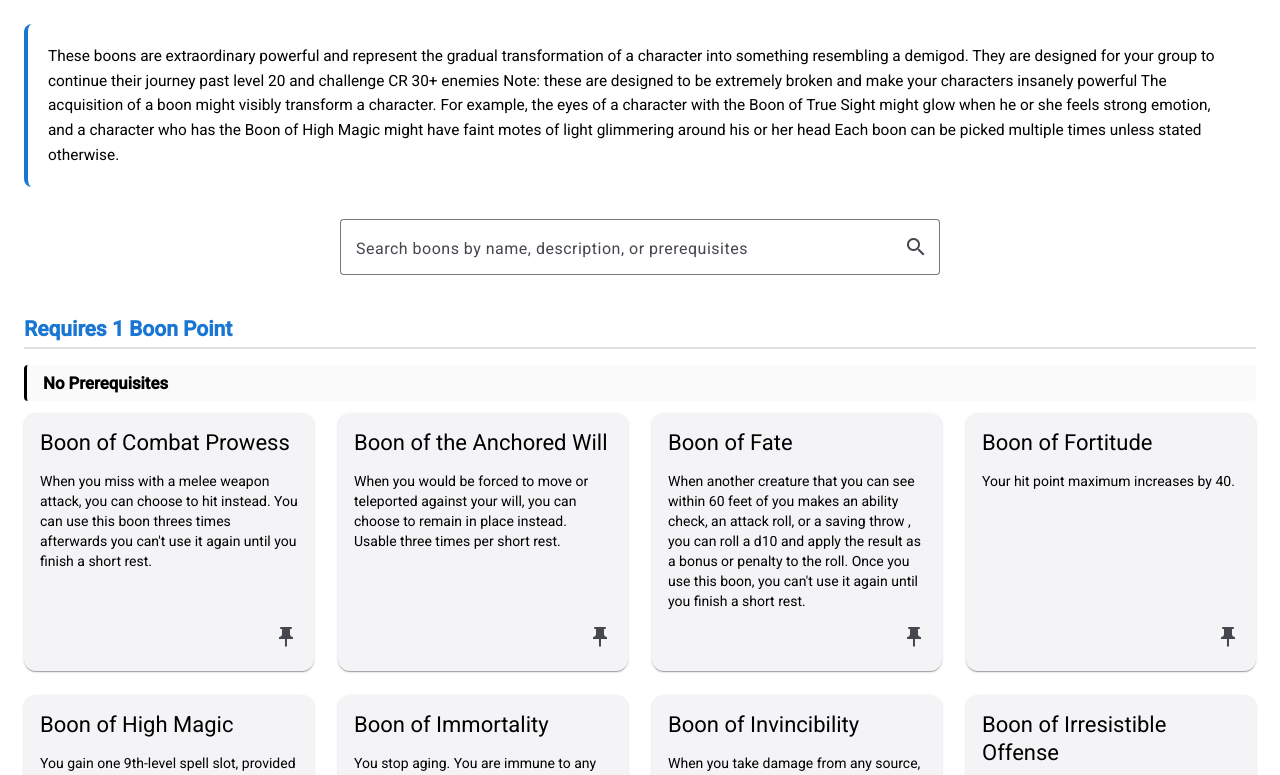
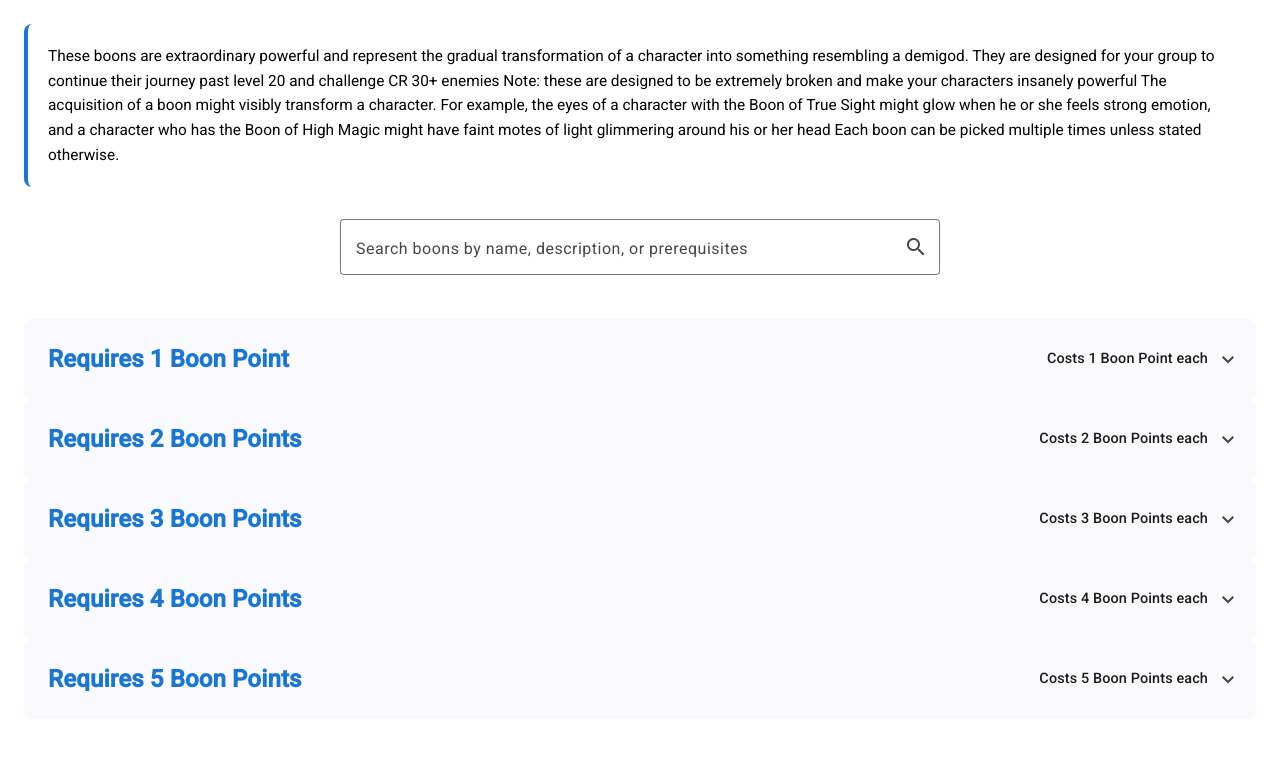
Before and after one commit to edlost113/boonsV2, an Angular app: page / in a window 1280 px wide. Shown: the top 775 px of the page. Built offline with nearby package versions, Linux system fonts and the light colour scheme.

Commit message:
formatting change to make level groups collapsable

```diff
--- a/src/app/app.css
+++ b/src/app/app.css
@@ -300,6 +300,57 @@
     background-color: #ff9800 !important; /* Brighter orange for dark mode */
     color: #000000 !important; /* Black text for better contrast on bright orange */
   }
+
+  /* Dark mode expansion panel styling */
+  .level-group mat-expansion-panel {
+    background-color: var(--bg-secondary) !important;
+    border: 1px solid #404040 !important;
+  }
+
+  .level-group mat-expansion-panel-header {
+    background-color: #2d2d2d !important;
+  }
+
+  .level-group mat-expansion-panel-header .mat-expansion-panel-header-title h2.level-header {
+    color: #64b5f6 !important;
+  }
+}
+
+/* Expansion panel styles */
+.level-group mat-accordion {
+  margin-bottom: 32px;
+}
+
+.level-group mat-expansion-panel {
+  box-shadow: var(--shadow-card);
+  border-radius: 8px;
+  overflow: hidden;
+}
+
+.level-group mat-expansion-panel-header {
+  background-color: var(--bg-secondary);
+  padding: 16px 24px;
+}
+
+.level-group mat-expansion-panel-header .mat-expansion-panel-header-title h2.level-header {
+  margin: 0;
+  padding-bottom: 0;
+  border-bottom: none;
+  font-size: 1.5em;
+}
+
+.level-group mat-expansion-panel-header .mat-expansion-panel-header-description {
+  justify-content: flex-end;
+  color: var(--text-secondary);
+  font-size: 0.9em;
+}
+
+.level-group .mat-expansion-panel-content {
+  padding: 0;
+}
+
+.level-group .mat-expansion-panel-body {
+  padding: 24px;
 }
 
 /* Card positioning styles */
--- a/src/app/app.html
+++ b/src/app/app.html
@@ -60,8 +60,19 @@
     </div>
   </div>
 
-  <div *ngFor="let group of groupedBoons()" class="level-group">
+  <mat-accordion *ngFor="let group of groupedBoons()" class="level-group">
+    <mat-expansion-panel
+      [expanded]="isPanelExpanded(group.level)"
+      (opened)="onPanelToggle(group.level, true)"
+      (closed)="onPanelToggle(group.level, false)">
+      <mat-expansion-panel-header>
+        <mat-panel-title>
           <h2 class="level-header">Requires {{ group.level }} Boon {{ group.level === 1 ? 'Point' : 'Points' }}</h2>
+        </mat-panel-title>
+        <mat-panel-description>
+           Costs  {{ group.level }} Boon {{ group.level === 1 ? 'Point' : 'Points' }} each
+        </mat-panel-description>
+      </mat-expansion-panel-header>
 
       <div *ngFor="let prereqGroup of group.prerequisiteGroups" class="prerequisite-group">
         <h3 class="prerequisite-header" *ngIf="prereqGroup.prerequisite !== 'No prerequisite'">
@@ -93,7 +104,8 @@
           </mat-card>
         </div>
       </div>
-  </div>
+    </mat-expansion-panel>
+  </mat-accordion>
 </div>
 
 <!-- * * * * * * * * * * * * * * * * * * * * * * * * * * * * * * * * -->
--- a/src/app/app.ts
+++ b/src/app/app.ts
@@ -7,6 +7,7 @@ import { MatButtonModule } from '@angular/material/button';
 import { MatInputModule } from '@angular/material/input';
 import { MatFormFieldModule } from '@angular/material/form-field';
 import { MatIconModule } from '@angular/material/icon';
+import { MatExpansionModule } from '@angular/material/expansion';
 import { FormsModule } from '@angular/forms';
 import { HttpClient } from '@angular/common/http';
 
@@ -22,7 +23,7 @@ type Boon = {
 
 @Component({
   selector: 'app-root',
-  imports: [RouterOutlet, CommonModule, MatCardModule, MatToolbarModule, MatButtonModule, MatInputModule, MatFormFieldModule, MatIconModule, FormsModule],
+  imports: [RouterOutlet, CommonModule, MatCardModule, MatToolbarModule, MatButtonModule, MatInputModule, MatFormFieldModule, MatIconModule, MatExpansionModule, FormsModule],
   templateUrl: './app.html',
   styleUrl: './app.css'
 })
@@ -32,6 +33,7 @@ export class App implements OnInit {
   boons = signal<Boon[]>([]);
   searchTerm = signal<string>('');
   pinnedBoons = signal<number[]>(this.loadPinnedFromStorage());
+  expandedPanels = signal<Set<number>>(this.loadExpandedFromStorage());
 
   // Computed signal to filter boons based on search term
   filteredBoons = computed(() => {
@@ -154,6 +156,23 @@ export class App implements OnInit {
     this.savePinnedToStorage(emptyArray);
   }
 
+  isPanelExpanded(level: number): boolean {
+    return this.expandedPanels().has(level);
+  }
+
+  onPanelToggle(level: number, isExpanded: boolean) {
+    const currentExpanded = new Set(this.expandedPanels());
+
+    if (isExpanded) {
+      currentExpanded.add(level);
+    } else {
+      currentExpanded.delete(level);
+    }
+
+    this.expandedPanels.set(currentExpanded);
+    this.saveExpandedToStorage(currentExpanded);
+  }
+
   private loadPinnedFromStorage(): number[] {
     try {
       const stored = localStorage.getItem('angular-boons-pinned');
@@ -174,6 +193,27 @@ export class App implements OnInit {
     }
   }
 
+  private loadExpandedFromStorage(): Set<number> {
+    try {
+      const stored = localStorage.getItem('angular-boons-expanded');
+      if (stored) {
+        const array = JSON.parse(stored) as number[];
+        return new Set(array);
+      }
+    } catch (error) {
+      console.error('Error loading expanded panels from localStorage:', error);
+    }
+    return new Set();
+  }
+
+  private saveExpandedToStorage(expandedSet: Set<number>) {
+    try {
+      localStorage.setItem('angular-boons-expanded', JSON.stringify(Array.from(expandedSet)));
+    } catch (error) {
+      console.error('Error saving expanded panels to localStorage:', error);
+    }
+  }
+
   private loadBoons() {
     this.http.get<Boon[]>('assets/boons.json').subscribe({
       next: (boonsData) => {
```
Lines whose indentation alone changed are shown as unchanged.
